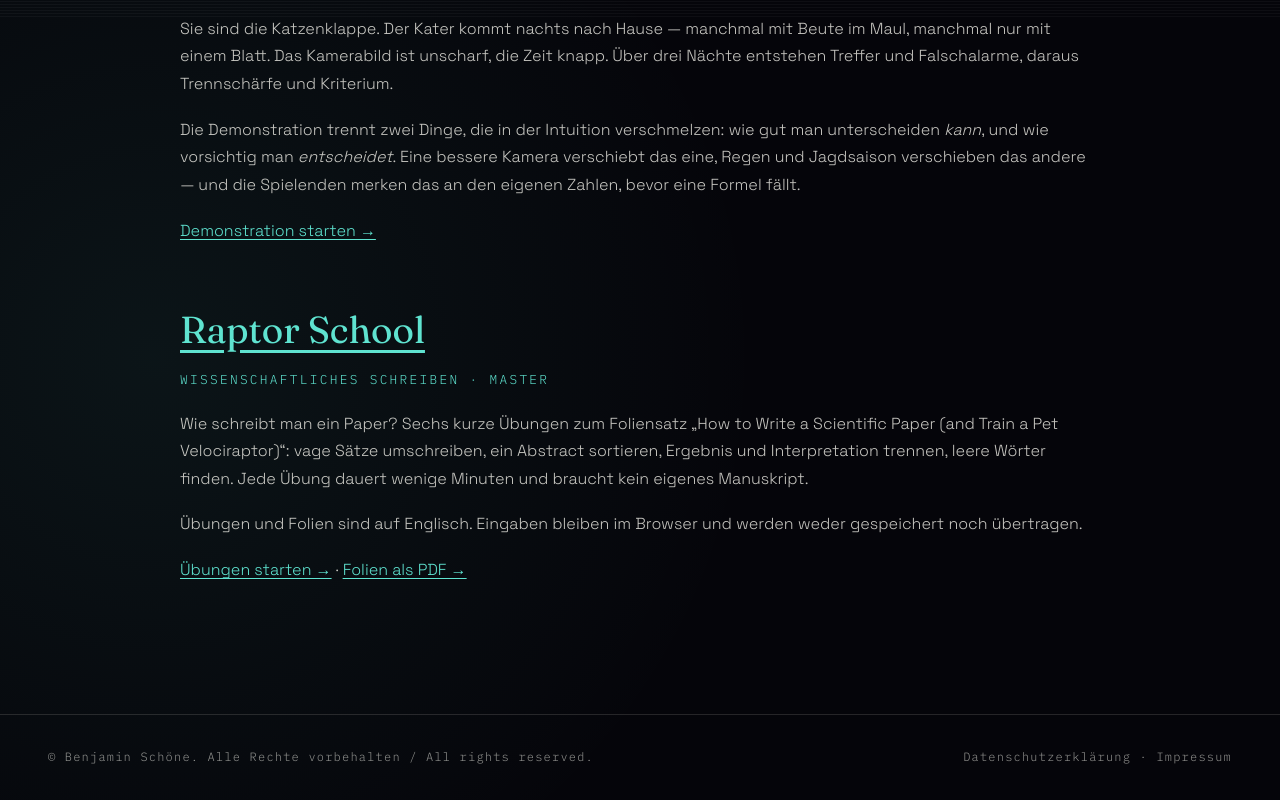
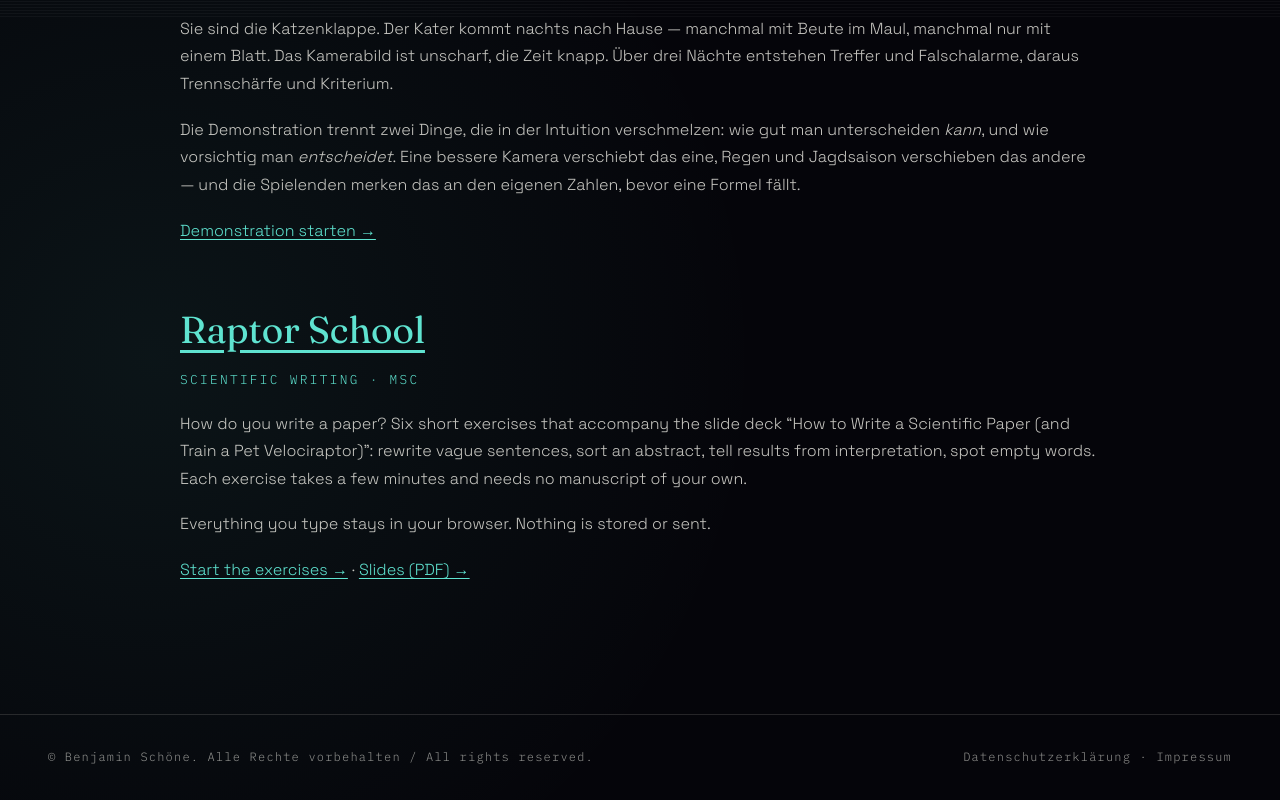
Before and after one commit to syncorelab/syncorelab-web, a plain HTML site: page teaching/index.html in a window 1280 px wide. Shown: the part 783-1583 px from the top of the page. Drawn offline with Linux system fonts and the light colour scheme.

Commit message:
Teaching page: write the Raptor School entry in English
Co-Authored-By: Claude Fable 5.2 <noreply@anthropic.com>
Claude-Session: https://claude.ai/code/session_01HWd8YvtVJwE8hxYFEpPBYM

```diff
--- a/teaching/index.html
+++ b/teaching/index.html
@@ -28,11 +28,11 @@
     <p>Die Demonstration trennt zwei Dinge, die in der Intuition verschmelzen: wie gut man unterscheiden <em>kann</em>, und wie vorsichtig man <em>entscheidet</em>. Eine bessere Kamera verschiebt das eine, Regen und Jagdsaison verschieben das andere — und die Spielenden merken das an den eigenen Zahlen, bevor eine Formel fällt.</p>
     <p><a href="nachtklappe.html">Demonstration starten →</a></p>
 
-    <h2><a href="raptor-school.html">Raptor School</a></h2>
-    <p class="legal-document-title">Wissenschaftliches Schreiben · Master</p>
-    <p>Wie schreibt man ein Paper? Sechs kurze Übungen zum Foliensatz „How to Write a Scientific Paper (and Train a Pet Velociraptor)“: vage Sätze umschreiben, ein Abstract sortieren, Ergebnis und Interpretation trennen, leere Wörter finden. Jede Übung dauert wenige Minuten und braucht kein eigenes Manuskript.</p>
-    <p>Übungen und Folien sind auf Englisch. Eingaben bleiben im Browser und werden weder gespeichert noch übertragen.</p>
-    <p><a href="raptor-school.html">Übungen starten →</a> · <a href="how-to-write-a-scientific-paper.pdf">Folien als PDF →</a></p>
+    <h2 lang="en"><a href="raptor-school.html">Raptor School</a></h2>
+    <p class="legal-document-title" lang="en">Scientific writing · MSc</p>
+    <p lang="en">How do you write a paper? Six short exercises that accompany the slide deck “How to Write a Scientific Paper (and Train a Pet Velociraptor)”: rewrite vague sentences, sort an abstract, tell results from interpretation, spot empty words. Each exercise takes a few minutes and needs no manuscript of your own.</p>
+    <p lang="en">Everything you type stays in your browser. Nothing is stored or sent.</p>
+    <p lang="en"><a href="raptor-school.html">Start the exercises →</a> · <a href="how-to-write-a-scientific-paper.pdf">Slides (PDF) →</a></p>
   </article>
 </main>
 <footer class="legal-footer">
```
